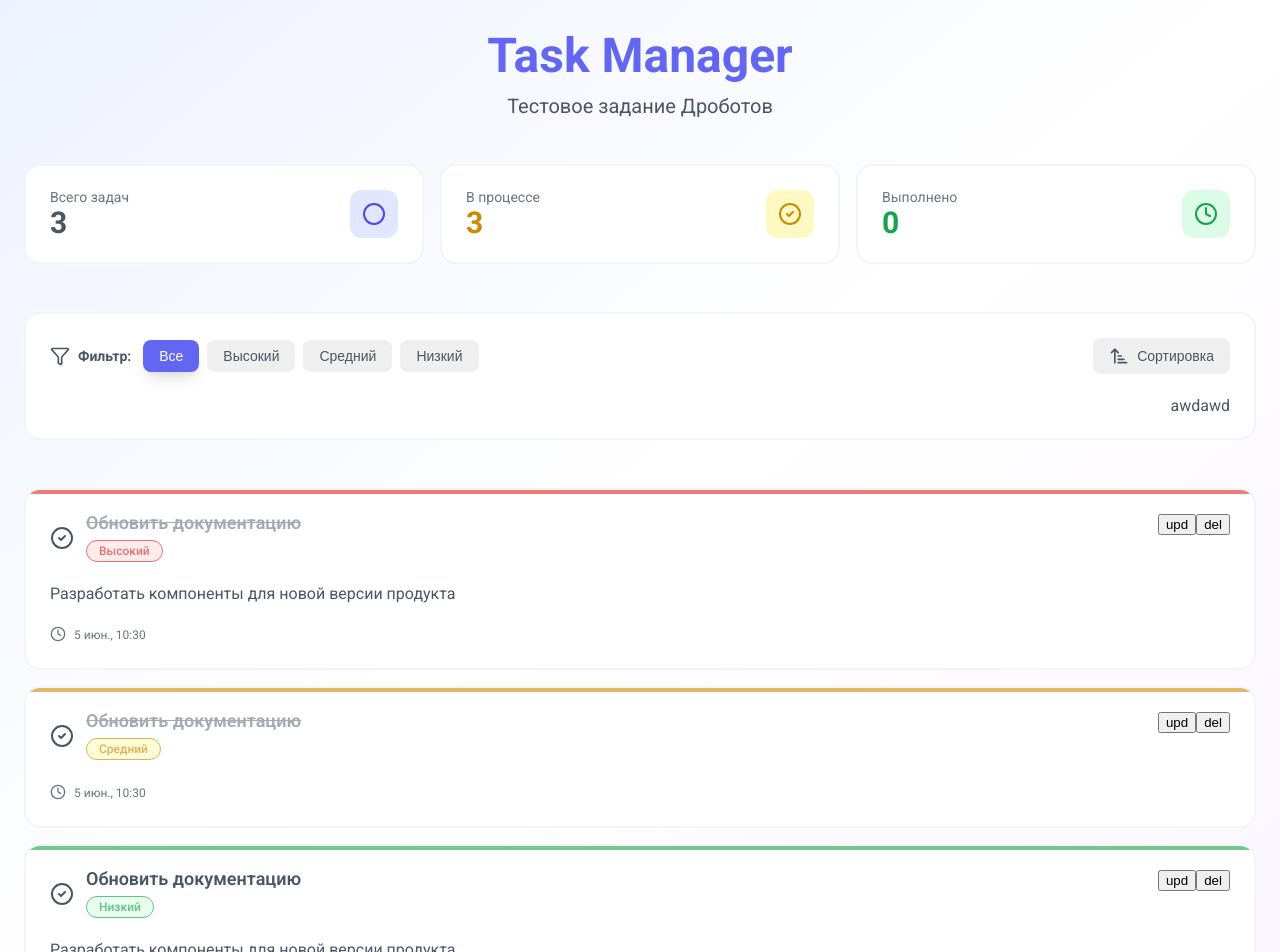
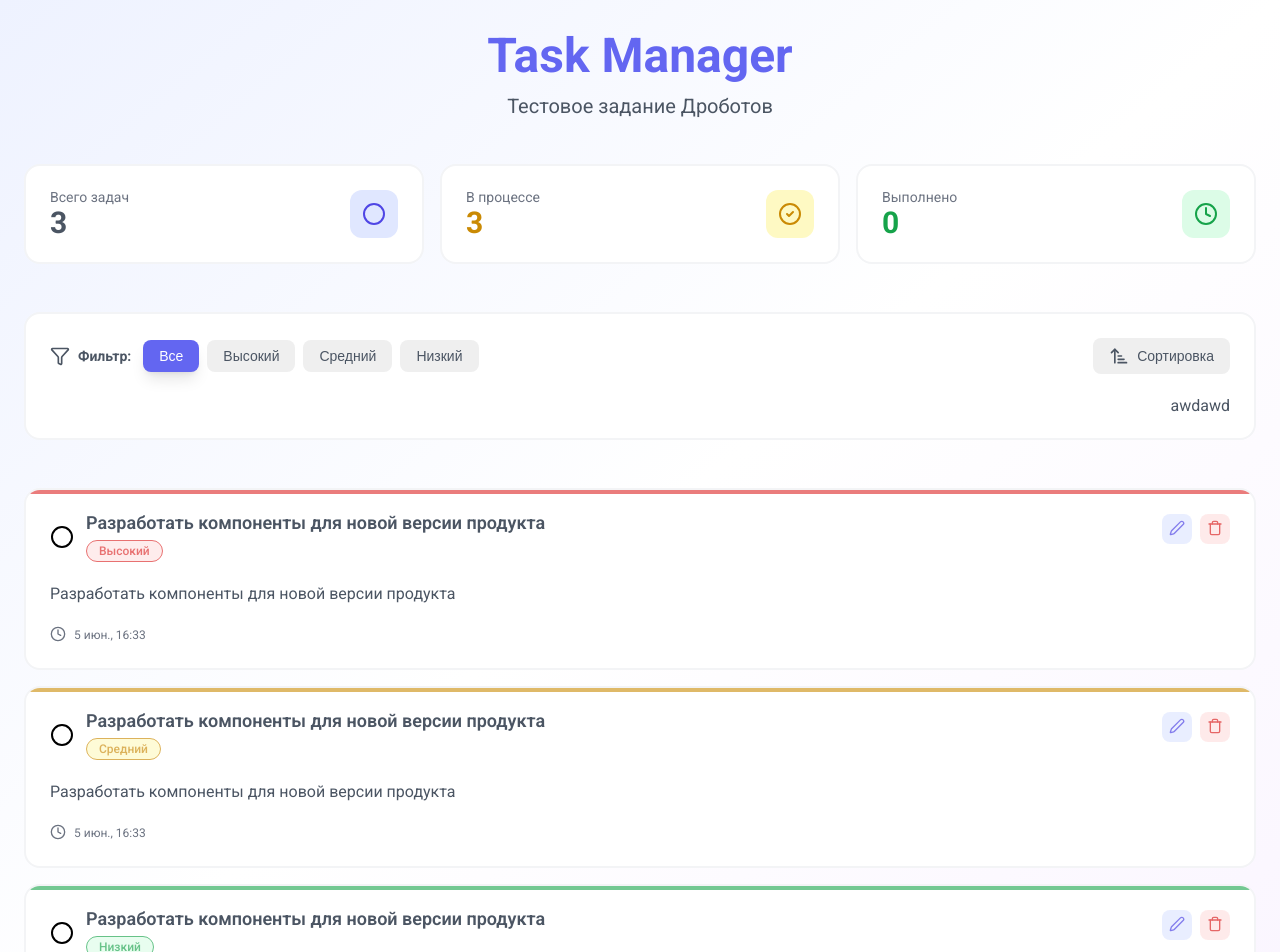
Before and after one commit to AlexDrobotov94/drobotov-sias-group-test-project, a React (Vite) app: page / in a window 1280 px wide. Shown: the top 952 px of the page. Built offline with nearby package versions, Linux system fonts and the light colour scheme.

Commit message:
feat: added tasks list

```diff
--- a/src/entities/task/model/types.ts
+++ b/src/entities/task/model/types.ts
@@ -2,6 +2,7 @@ export type TaskPriority = "high" | "medium" | "low";
 
 export type Task = {
   id: string;
+  title: string;
   createdTime: Date;
   priority: TaskPriority;
   isCompleted: boolean;
--- a/src/entities/task/ui/task-card.tsx
+++ b/src/entities/task/ui/task-card.tsx
@@ -1,28 +1,35 @@
 import styled from "styled-components";
 import type { TaskPriority } from "../model/types";
-import { Clock } from "lucide-react";
+import { CheckCircle2, Circle, Clock, Edit2, Trash } from "lucide-react";
 import { BadgeUi } from "@/shared/components/badge";
 import { Typography } from "@/shared/components/typograpy";
 import { CardUi } from "@/shared/components/card";
 
 type TaskCardProps = {
+  id: string;
+  title: string;
   description?: string;
   createdTime: string;
   priority: TaskPriority;
   isCompleted: boolean;
-  checkAction: React.ReactNode;
-  actions: React.ReactNode;
+
+  onCheck: (id: string) => void;
+  onEdit: (id: string) => void;
+  onDelete: (id: string) => void;
 };
 
 // TODO: плавное появление экшенов. Учесть мобильные устройства
 export function TaskCard(props: TaskCardProps) {
   const {
+    id,
+    title,
     priority,
     isCompleted,
     description,
     createdTime,
-    checkAction,
-    actions,
+    onCheck,
+    onEdit,
+    onDelete,
   } = props;
 
   const renderBadge = () => {
@@ -41,14 +48,23 @@ export function TaskCard(props: TaskCardProps) {
       <Wrapper $priority={priority}>
         <HeaderContainer>
           <HeaderContainerInfo>
-            {checkAction}
+            <CheckboxButton onClick={() => onCheck(id)}>
+              {isCompleted ? <CheckCircle2 /> : <Circle />}
+            </CheckboxButton>
             <TitleContainer>
-              <Title $isCompleted={isCompleted}>Обновить документацию</Title>
+              <Title $isCompleted={isCompleted}>{title}</Title>
               {renderBadge()}
             </TitleContainer>
           </HeaderContainerInfo>
 
-          <HeaderContainerActions>{actions}</HeaderContainerActions>
+          <HeaderContainerActions>
+            <ActionButton onClick={() => onEdit(id)} $variant="edit">
+              <Edit2 size={16} />
+            </ActionButton>
+            <ActionButton onClick={() => onDelete(id)} $variant="delete">
+              <Trash size={16} />
+            </ActionButton>
+          </HeaderContainerActions>
         </HeaderContainer>
 
         {description && <Typography>{description}</Typography>}
@@ -142,3 +158,47 @@ const TimeContainer = styled.div`
   color: ${({ theme }) => theme.colors.secondary};
   font-size: ${({ theme }) => theme.fontSizes.small};
 `;
+
+const CheckboxButton = styled.button`
+  margin: 0;
+  padding: 0;
+  border: none;
+  background-color: transparent;
+  cursor: pointer;
+`;
+
+const ActionButton = styled.button<{ $variant: "edit" | "delete" }>`
+  margin: 0;
+  padding: 0;
+  border: none;
+  background-color: transparent;
+  cursor: pointer;
+
+  width: 30px;
+  height: 30px;
+  border-radius: ${({ theme }) => theme.rounded.md};
+  opacity: 0.7;
+  transition: all 0.2s ease;
+
+  color: ${({ theme, $variant }) => {
+    switch ($variant) {
+      case "edit":
+        return theme.colors.doneForeground;
+      case "delete":
+        return theme.colors.errorForeground;
+    }
+  }};
+
+  background-color: ${({ theme, $variant }) => {
+    switch ($variant) {
+      case "edit":
+        return theme.colors.doneBackground;
+      case "delete":
+        return theme.colors.errorBackground;
+    }
+  }};
+
+  &:hover {
+    opacity: 1;
+  }
+`;
--- /dev/null
+++ b/src/features/tasks-list/index.ts
@@ -0,0 +1 @@
+export { TasksList } from "./ui/tasks-list";
--- /dev/null
+++ b/src/features/tasks-list/model/format-date.ts
@@ -0,0 +1,8 @@
+export function formatDate(date: Date): string {
+  return new Intl.DateTimeFormat("ru-RU", {
+    day: "numeric",
+    month: "short",
+    hour: "2-digit",
+    minute: "2-digit",
+  }).format(date);
+}
--- /dev/null
+++ b/src/features/tasks-list/ui/tasks-list.tsx
@@ -0,0 +1,43 @@
+import { TaskCard, type Task } from "@/entities/task";
+import styled from "styled-components";
+import { formatDate } from "../model/format-date";
+
+export function TasksList({ tasks }: { tasks: Task[] }) {
+  const handleCheck = (id: string) => {
+    console.log("check", id);
+  };
+
+  const handleEdit = (id: string) => {
+    console.log("edit", id);
+  };
+
+  const handleDelete = (id: string) => {
+    console.log("delete", id);
+  };
+
+  return (
+    <TasksListContainer>
+      {tasks.map((task) => (
+        <li key={task.id}>
+          <TaskCard
+            id={task.id}
+            title={task.title}
+            priority={task.priority}
+            isCompleted={task.isCompleted}
+            description={task.description}
+            createdTime={formatDate(task.createdTime)}
+            onCheck={handleCheck}
+            onEdit={handleEdit}
+            onDelete={handleDelete}
+          />
+        </li>
+      ))}
+    </TasksListContainer>
+  );
+}
+
+const TasksListContainer = styled.ul`
+  display: flex;
+  flex-direction: column;
+  gap: ${({ theme }) => theme.spacing.md};
+`;
--- a/src/pages/main/ui/main.tsx
+++ b/src/pages/main/ui/main.tsx
@@ -1,14 +1,15 @@
 import styled from "styled-components";
 import { Typography } from "@/shared/components/typograpy";
 import { Container } from "@/shared/components/container";
-import { TaskCard, type Task } from "@/entities/task";
-import { CheckCircle2 } from "lucide-react";
+import { type Task } from "@/entities/task";
 import { TasksActionsWidget } from "@/widgets/tasks-actions";
 import { TasksTotals } from "@/features/tasks-totals";
+import { TasksList } from "@/features/tasks-list";
 
 const MOCK_TASKS: Task[] = [
   {
     id: "1",
+    title: "Разработать компоненты для новой версии продукта",
     createdTime: new Date(),
     priority: "high",
     isCompleted: false,
@@ -16,6 +17,7 @@ const MOCK_TASKS: Task[] = [
   },
   {
     id: "2",
+    title: "Разработать компоненты для новой версии продукта",
     createdTime: new Date(),
     priority: "medium",
     isCompleted: false,
@@ -23,6 +25,7 @@ const MOCK_TASKS: Task[] = [
   },
   {
     id: "3",
+    title: "Разработать компоненты для новой версии продукта",
     createdTime: new Date(),
     priority: "low",
     isCompleted: false,
@@ -47,46 +50,7 @@ export function MainPage() {
 
         <TasksActionsWidget />
 
-        <TasksListContainer>
-          <TaskCard
-            priority="high"
-            isCompleted={true}
-            description="Разработать компоненты для новой версии продукта"
-            createdTime="5 июн., 10:30"
-            checkAction={<CheckCircle2 />}
-            actions={
-              <div>
-                <button>upd</button>
-                <button>del</button>
-              </div>
-            }
-          />
-          <TaskCard
-            priority="medium"
-            isCompleted={true}
-            createdTime="5 июн., 10:30"
-            checkAction={<CheckCircle2 />}
-            actions={
-              <div>
-                <button>upd</button>
-                <button>del</button>
-              </div>
-            }
-          />
-          <TaskCard
-            priority="low"
-            isCompleted={false}
-            description="Разработать компоненты для новой версии продукта"
-            createdTime="5 июн., 10:30"
-            checkAction={<CheckCircle2 />}
-            actions={
-              <div>
-                <button>upd</button>
-                <button>del</button>
-              </div>
-            }
-          />
-        </TasksListContainer>
+        <TasksList tasks={MOCK_TASKS} />
       </Root>
     </Container>
   );
@@ -111,9 +75,3 @@ const TasksTotalsListContainer = styled.div`
   grid-template-columns: repeat(3, 1fr);
   gap: ${({ theme }) => theme.spacing.md};
 `;
-
-const TasksListContainer = styled.div`
-  display: flex;
-  flex-direction: column;
-  gap: ${({ theme }) => theme.spacing.md};
-`;
```
